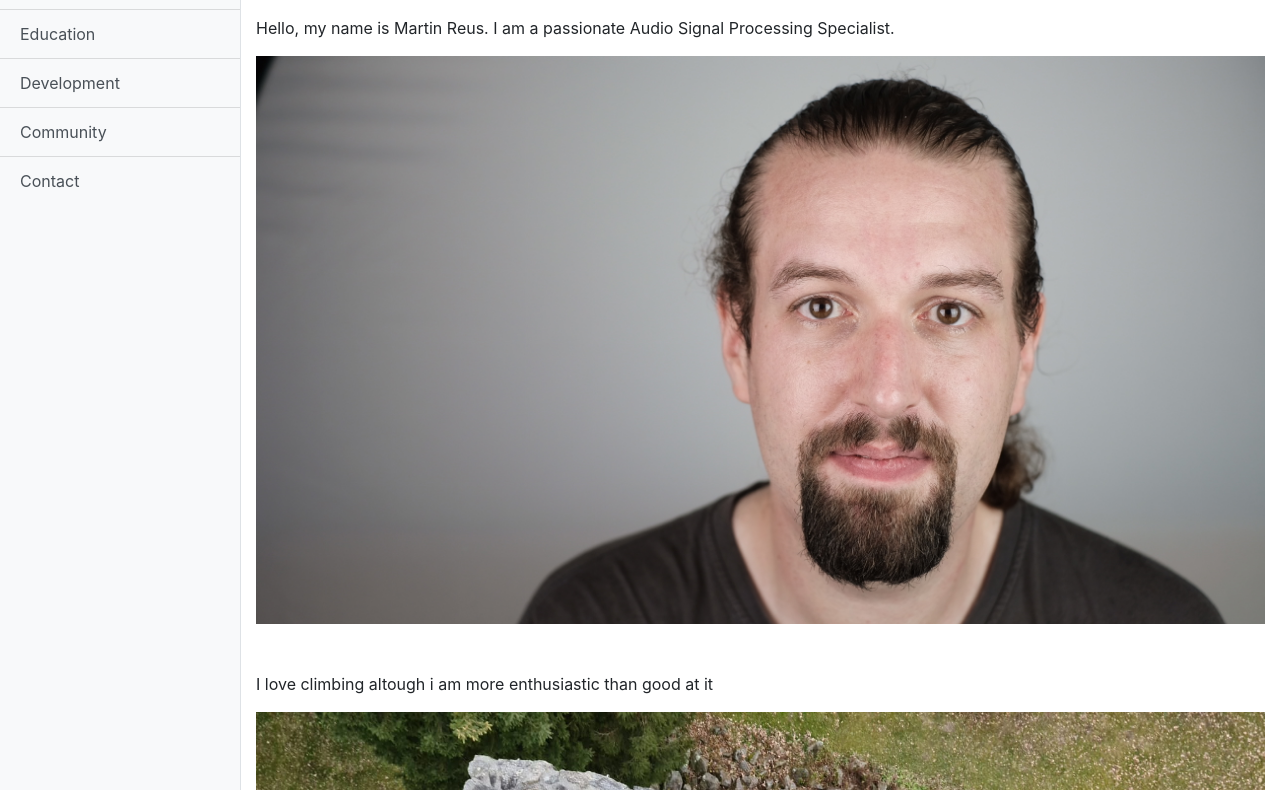
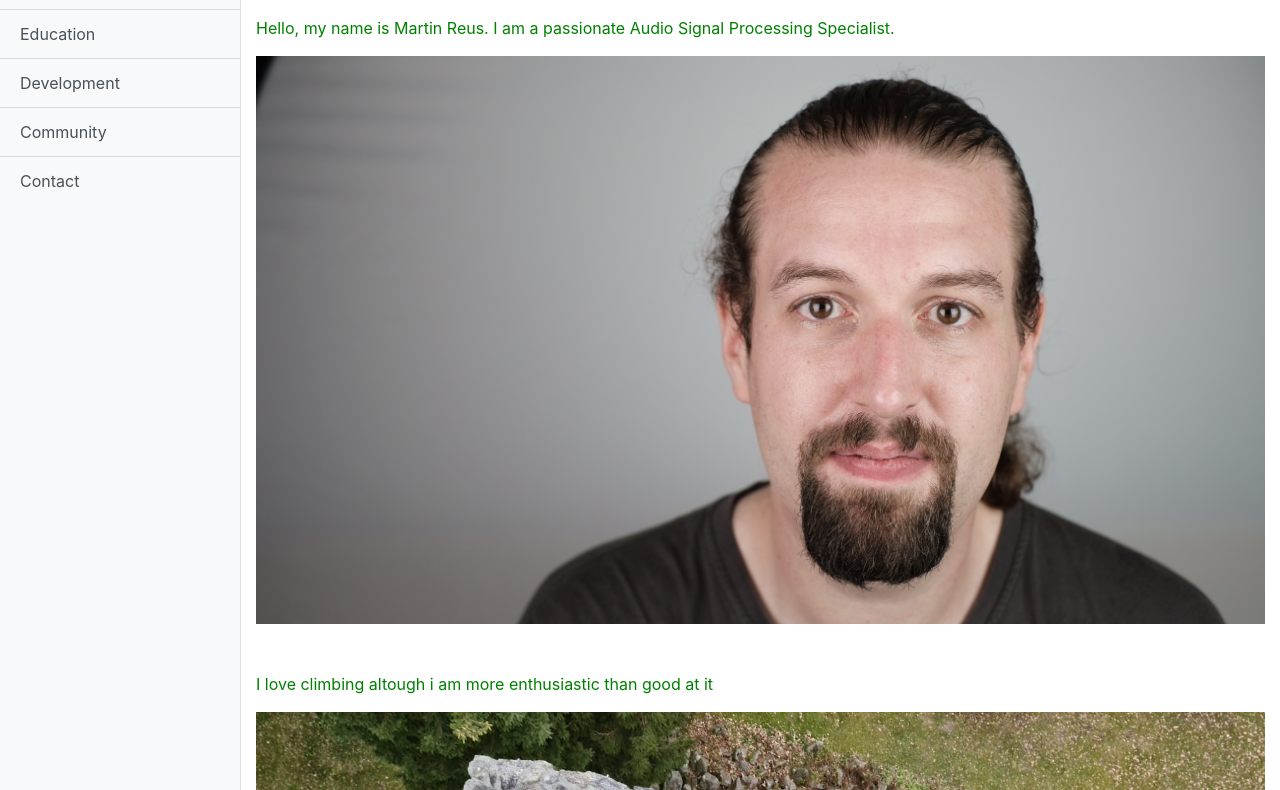
Before and after one commit to dbMR-designedbyMartinReus/dbMR-designedbyMartinReus.github.io, a website: page index.html in a window 1280 px wide. Shown: the part 145-935 px from the top of the page. Drawn offline with Linux system fonts and the light colour scheme.

Commit message:
Update index.html

```diff
--- a/index.html
+++ b/index.html
@@ -15,6 +15,12 @@
 
   <!-- Custom styles for this template -->
   <link href="css/simple-sidebar.css" rel="stylesheet">
+  <style>
+  	p {
+		color: green;
+	}
+
+  </style>
 
 </head>
 
@@ -72,7 +78,7 @@
       <div class="container-fluid">
         <h1 class="mt-4">Designed by Martin Reus</h1>
         <br>
-		<p>Hello, my name is Martin Reus. I am a passionate Audio Signal Processing Specialist.</p>
+		<p id="one">Hello, my name is Martin Reus. I am a passionate Audio Signal Processing Specialist.</p>
          <img src="images/Portrait.jpg" class="img-fluid" alt="Myself looking good"  >
 
 		 <br>
```
